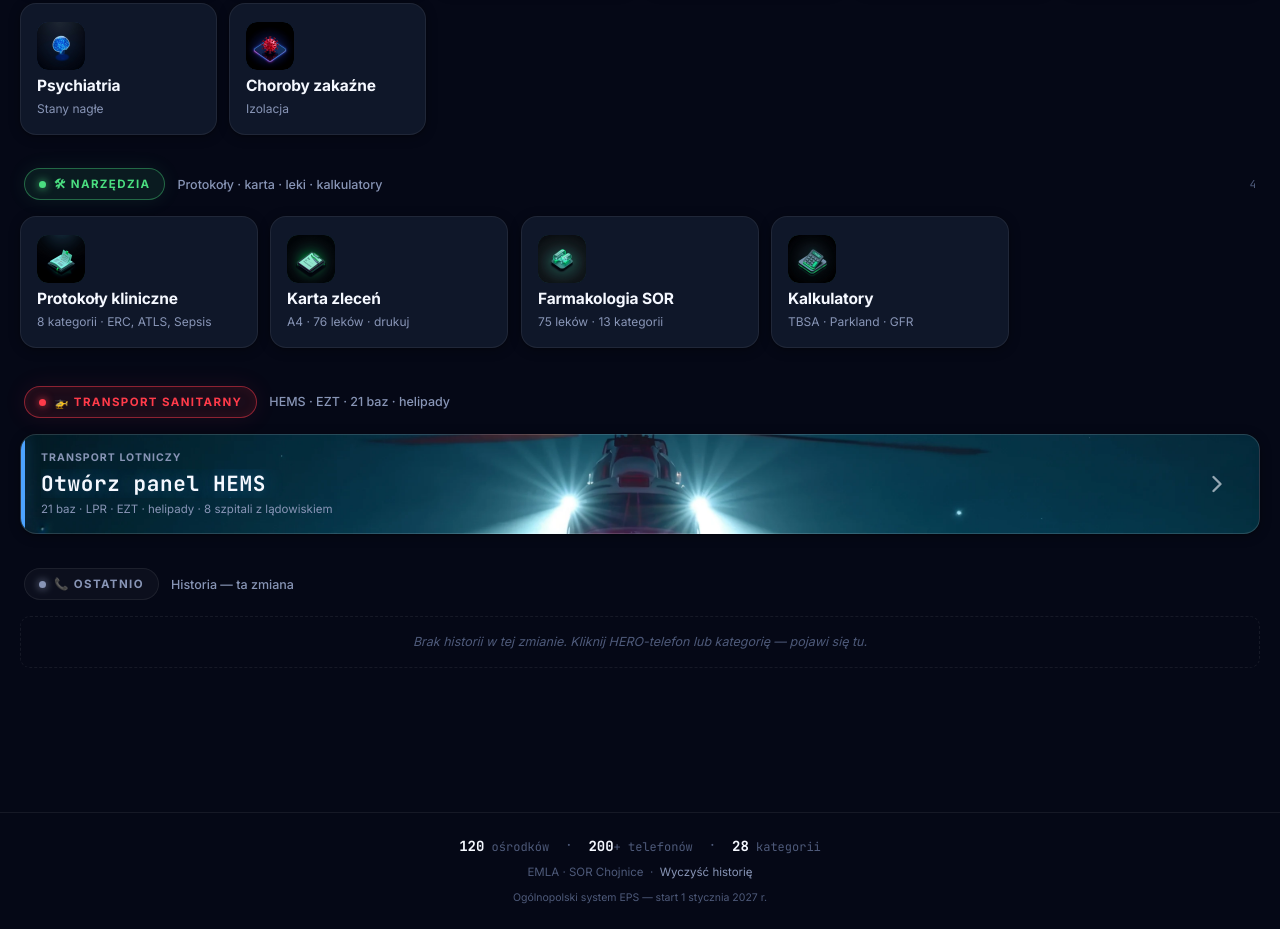
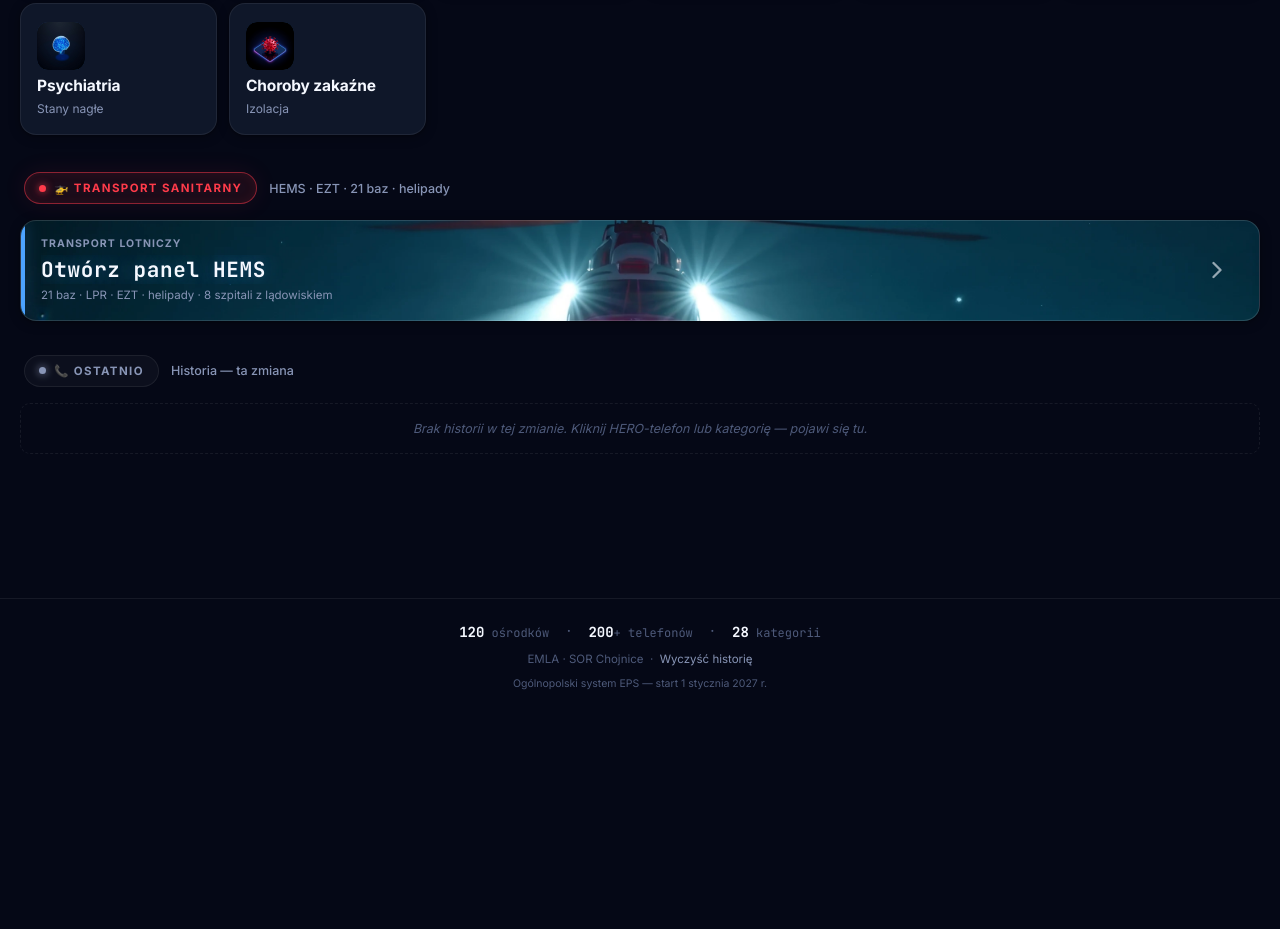
Before and after one commit to grinkrman-svg/emla-portal, a plain HTML site: page index.html in a window 1280 px wide. Shown: the part 1174-2103 px from the top of the page. After the commit the page ends 1890 px from the top, so only its background shows below. Drawn offline with Linux system fonts and the light colour scheme.

Commit message:
fix: remove duplicate NARZĘDZIA section (already covered by top pills)

```diff
--- a/index.html
+++ b/index.html
@@ -1456,37 +1456,6 @@ body::after {
         <div class="card-top"><span class="card-icon"><img src="img/icons-3d/zakazne.jpg" alt="" loading="lazy" decoding="async"></span></div>
         <span class="card-title">Choroby zakaźne</span>
         <span class="card-desc">Izolacja</span>
-      </a>
-    </div>
-  </section>
-
-  <!-- TOOLS -->
-  <section class="section" data-section="tools">
-    <div class="section-header">
-      <span class="section-chip tools">🛠 Narzędzia</span>
-      <span class="section-title">Protokoły · karta · leki · kalkulatory</span>
-      <span class="section-count">4</span>
-    </div>
-    <div class="grid grid-tools">
-      <a class="card tool" href="protokoly.html" data-search="protokoly kliniczne resuscytacja acls atls sepsa">
-        <div class="card-top"><span class="card-icon"><img src="img/icons-3d/protokoly.jpg" alt="" loading="lazy" decoding="async"></span></div>
-        <span class="card-title">Protokoły kliniczne</span>
-        <span class="card-desc">8 kategorii · ERC, ATLS, Sepsis</span>
-      </a>
-      <a class="card tool" href="karta-zlecen.html" data-search="karta zlecen lekarskich farmakoterapia">
-        <div class="card-top"><span class="card-icon"><img src="img/icons-3d/karta.jpg" alt="" loading="lazy" decoding="async"></span></div>
-        <span class="card-title">Karta zleceń</span>
-        <span class="card-desc">A4 · 76 leków · drukuj</span>
-      </a>
-      <a class="card tool" href="farmakologia.html" data-search="farmakologia leki sor dawkowanie wazopresory">
-        <div class="card-top"><span class="card-icon"><img src="img/icons-3d/farmakologia.jpg" alt="" loading="lazy" decoding="async"></span></div>
-        <span class="card-title">Farmakologia SOR</span>
-        <span class="card-desc">75 leków · 13 kategorii</span>
-      </a>
-      <a class="card tool" href="kalkulatory.html" data-search="kalkulatory tbsa parkland gfr cockcroft gault">
-        <div class="card-top"><span class="card-icon"><img src="img/icons-3d/kalkulatory.jpg" alt="" loading="lazy" decoding="async"></span></div>
-        <span class="card-title">Kalkulatory</span>
-        <span class="card-desc">TBSA · Parkland · GFR</span>
       </a>
     </div>
   </section>
```
